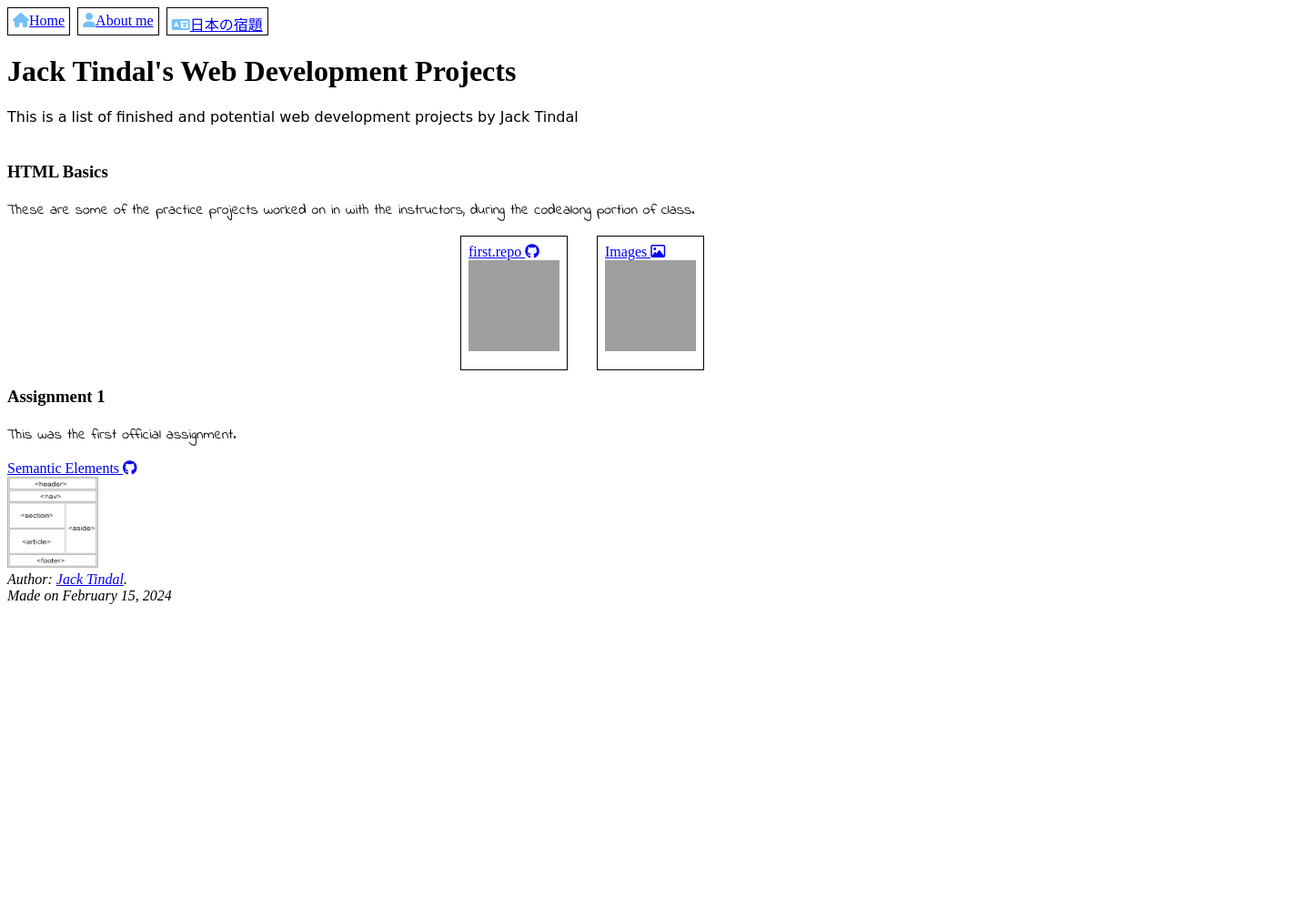
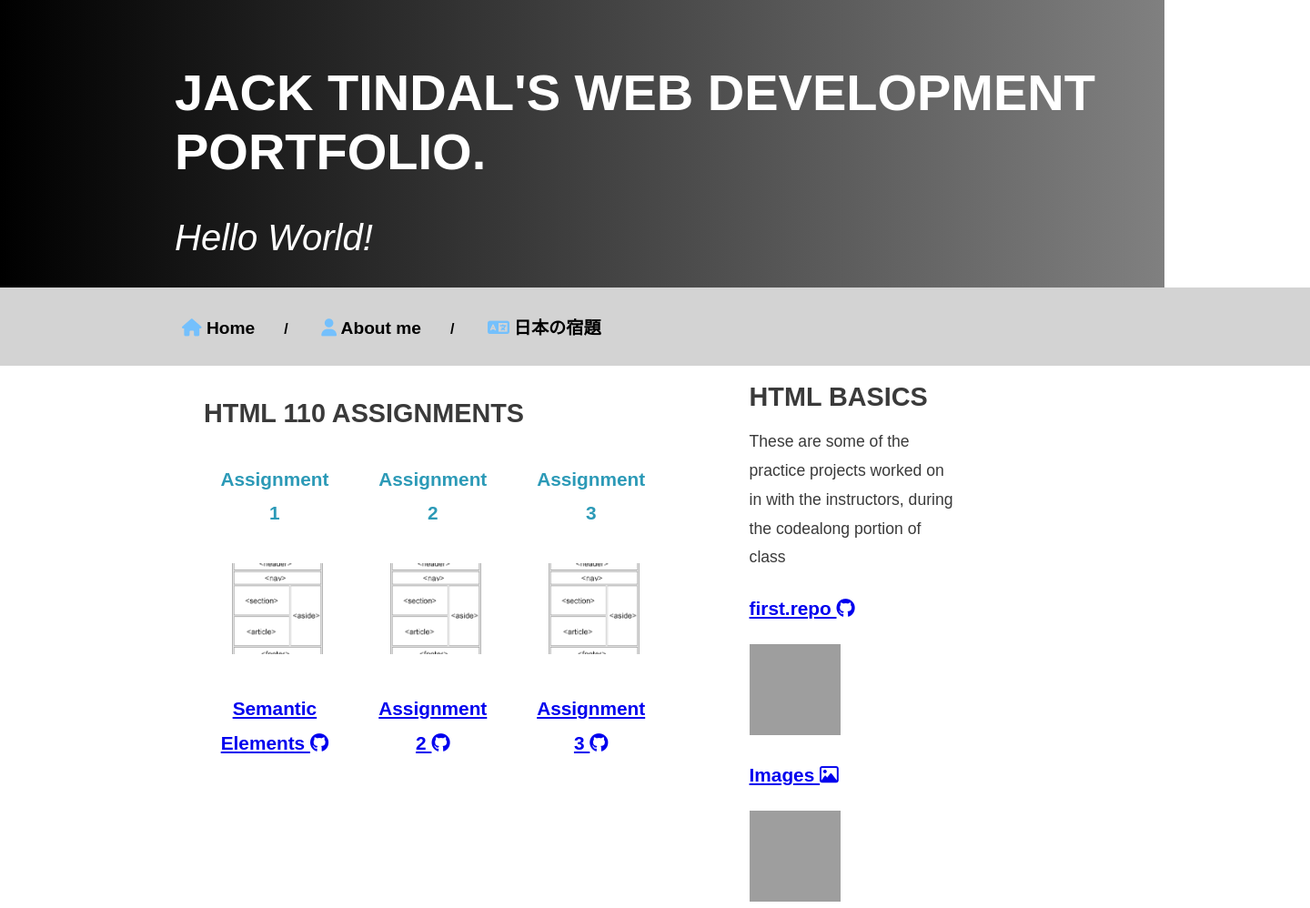
Before and after one commit to tindalj/portfolio, a plain HTML site: page index.html in a window 1280 px wide. Shown: the top 998 px of the page at 91% size, 1440 px wide, since content can reach past the window. Before the commit the page ends 800 px from the top, so only its background shows below. Drawn offline with Linux system fonts and the light colour scheme; grey boxes are pictures that could not be loaded; a web font is replaced by a local one.

Commit message:
complete revamp of portfolio

```diff
--- a/index.html
+++ b/index.html
@@ -9,69 +9,71 @@
     <link rel="preconnect" href="https://fonts.gstatic.com" crossorigin>
     <link href="https://fonts.googleapis.com/css2?family=Cedarville+Cursive&family=Indie+Flower&family=Noto+Serif+JP&display=swap" rel="stylesheet">
   </head>
+
   <body>
     <header>
-      <nav class="container">
-        <div class="box">
-          <a href="index.html"><i class="fa-solid fa-house" style="color: #74C0FC;"></i>Home</a>
-        </div>
-        <div class="box">
-          <a href="about-me.html"><i class="fa-solid fa-user" style="color: #74C0FC;"></i>About me</a>
-        </div>
-        <div class="box">
-          <a class="noto-serif-jp-regular" href="日本の宿題.txt"><i class="fa-solid fa-language" style="color: #74C0FC;"></i>日本の宿題</a>
-        </div>
-      </nav>
-      <div class="container-two">
-        <div>
-          <h1>Jack Tindal's Web Development Projects</h1>
-          <h4 class="cedarville-cursive-regular">This is a list of finished and potential web development projects by Jack Tindal</h4>
+      <div class="banner">
+        <div class="banner-text">
+          <h1>Jack Tindal's Web Development Portfolio.</h1>
+          <p>Hello World!</p>
         </div>
       </div>
+      <nav class="head-navbar">
+        <ul>
+          <li><a href="index.html"><i class="fa-solid fa-house" style="color: #74C0FC;"></i> Home</a></li>
+          <li><a href="about-me.html"><i class="fa-solid fa-user" style="color: #74C0FC;"></i> About me</a></li>
+          <li><a class="noto-serif-jp-regular" href="日本の宿題.txt"><i class="fa-solid fa-language" style="color: #74C0FC;"></i> 日本の宿題</a></li>
+        </ul>
+      </nav>
     </header>
+    <main>
+      <div class="left-side">
+        <br>
+        <h2>HTML 110 Assignments</h2>
+        <ul class="assignments-container">
+          <li class="assignments-box">
+            <h3>Assignment 1</h3>
+            <div class="tilt pic">
+              <a href="https://github.com/tindalj/semantic-elements"><img src="images/img_sem_elements.jpg" height="100" width="100" alt="A webpage outline using semantic elements"></a>
+            </div>
+            <h3><a href="https://github.com/tindalj/semantic-elements">Semantic Elements <i class="fa-brands fa-github"></i></a></h3>
+          </li>
+          <li class="assignments-box">
+            <h3>Assignment 2</h3>
+            <div class="tilt pic">
+              <a href="#"><img src="images/img_sem_elements.jpg" height="100" width="100" alt="A webpage outline using semantic elements"></a>
+            </div>
+            <h3><a href="#">Assignment 2 <i class="fa-brands fa-github"></i></a></h3>
+          </li>
+          <li class="assignments-box">
+            <h3>Assignment 3</h3>
+            <div class="tilt pic">
+              <a href="#"><img src="images/img_sem_elements.jpg" height="100" width="100" alt="A webpage outline using semantic elements"></a>
+            </div>
+            <h3><a href="#">Assignment 3 <i class="fa-brands fa-github"></i></a></h3>
+          </li>
+        </ul>
+      </div>
 
-<article>
-  <div>
-    <h3>HTML Basics</h3>
-    <p class="indie-flower-regular">These are some of the practice projects worked on in with the instructors, during the codealong portion of class.</p>
-      <div class="container-one">
-        <div class="box-one">
-        <nav>
-          <a href="https://github.com/tindalj/first.repo">first.repo <i class="fa-brands fa-github"></i></a>
-        </nav>
-        <nav>
+      <aside class="right-sidebar">
+        <section>
+          <h2>HTML Basics</h2>
+          <p>These are some of the practice projects worked on in with the instructors, during the codealong portion of class</p>
+        </section>
+        <section>
+          <h3><a href="https://github.com/tindalj/first.repo">first.repo <i class="fa-brands fa-github"></i></a></h3>
           <a href="https://github.com/tindalj/first.repo"><img src="https://live.staticflickr.com/3036/2932268558_df701a31d8_b.jpg" height="100" width="100" alt="Hello World in neon text"></a>
-        </nav>
-        </div>
-        <div class="box-one">
-        <nav>
-          <a href="images.html">Images <i class="fa-regular fa-image"></i></a>
-        </nav>
-        <nav>
+        </section>
+        <section>
+          <h3><a href="images.html">Images <i class="fa-regular fa-image"></i></a></h3>
           <a href="images.html"><img src="https://live.staticflickr.com/4074/4799456606_d7a0569369.jpg" height="100" width="100" alt="A page full of seperate images"></a>
-        </nav>
-        </div>
-      </div>
-  </div>
-
-  <div>
-    <h3>Assignment 1</h3>
-    <p class="indie-flower-regular">This was the first official assignment.</p>
-    <nav>
-      <a href="https://github.com/tindalj/semantic-elements">Semantic Elements <i class="fa-brands fa-github"></i></a>
-    </nav>
-    <nav>
-      <a href="https://github.com/tindalj/semantic-elements"><img src="images/img_sem_elements.jpg" height="100" width="100" alt="A webpage outline using semantic elements"></a>
-    </nav>
-
-  </div>
-</article>
-
+        </section>
+      </aside>
+    </main>
     <footer>
       <address>
-      Author: <a href="mailto:tindalj@outlook.com">Jack Tindal</a>.<br> Made on <time datetime="2024-02-07 20:00">February 15, 2024</time>
-    </address>
-  </footer>
-
+        Author: <a href="mailto:tindalj@outlook.com">Jack Tindal</a>.<br> Made on <time datetime="2024-02-07 20:00">February 15, 2024</time>
+      </address>
+    </footer>
   </body>
 </html>
--- a/styles/stylesheet.css
+++ b/styles/stylesheet.css
@@ -1,68 +1,228 @@
-.container {
-  display: flex;
-  flex-direction: row;
-  flex-wrap: wrap;
-  flex-flow: row;
-  justify-content: flex-start;
-  gap:.5rem;
+body {
+    box-sizing: border-box;
+    font-family: sans-serif;
+    color: #3A3A3A;
+    margin: 0;
+    padding-bottom: 35rem;
+    position: relative;
 }
-
-.container-one {
-  display: flex;
-  flex-direction: row;
-  flex-wrap: wrap;
-  flex-flow: row;
-  justify-content: center;
-  align-items: flex-start;
-  gap: 2rem;
+main {
+    display: flex;
+    justify-content: space-between;
+    margin-top: 5rem;
 }
-
-.container-two {
-  display: flex;
-  flex-direction: column;
-  justify-content: center;
-  align-items: flex-start;
+h3 {
+    font-size: 1.3rem;
+    line-height: 180%;
+    color:#2C9AB7;
 }
-
-.box {
-  border: 1px solid black;
-  background: white;
-  padding-left: 5px;
-  padding-right: 5px;
-  padding-top: 5px;
+h2 {
+    font-size: 1.8rem;
+    text-transform: uppercase;
+    margin-bottom: 1rem;
 }
-
-.box-one {
-  border: 1px solid black;
-  background: white;
-  padding: .5rem;
-  padding-bottom: 1rem;
+p {
+    line-height: 180%;
+    font-size: 1.1rem;
 }
-
+.banner {
+    background-image: linear-gradient(to right, black , gray);
+    min-height: 316px;
+    background-position: center;
+    background-repeat: no-repeat;
+    background-size: cover;
+    position: relative;
+}
+.banner-text {
+    position: absolute;
+    text-align: center;
+    color: white;
+    text-align: left;
+    vertical-align: middle;
+    margin-left: 12rem;
+    top: 10%;
+}
+.banner-text h1 {
+    font-size: 3.5rem;
+    text-transform: uppercase;
+}
+.banner-text p {
+    font-size: 2.5rem;
+    line-height: normal;
+    font-style: italic;
+}
+.head-navbar {
+    position: absolute;
+    text-align: left;
+    top: 316px;
+    width: 100%;
+    background: lightgrey;
+    padding: .8rem 0;
+    padding-left: 10rem;
+}
+.head-navbar ul {
+    list-style-type: none;
+}
+.head-navbar li {
+    display: inline;
+}
+.head-navbar a {
+    text-decoration: none;
+    font-size: 1.2rem;
+    color: black;
+    font-weight: bold;
+}
+.head-navbar li:after {
+    content: "/";
+    padding: 2rem;
+    color: black;
+    font-weight: bold;
+}
+.head-navbar li:last-of-type:after {
+    content: none;
+}
+.left-side {
+    width: 65%;
+    margin: 0 3rem 0 14rem;
+}
+.quote {
+    color: #2C9AB7;
+    padding: 2rem 0 0 0;
+    font-size: 1.5rem;
+    margin-bottom: 0;
+}
+.cite-quote {
+    color: #2C9AB7;
+    padding: 0 0 2rem 0;
+    font-size: 1.5rem;
+    margin-top: 0;
+    font-style: italic;
+}
+.paragraph-text-link {
+    color:#2C9AB7;
+    text-decoration: none;
+}
+.right-sidebar {
+    width: 30%;
+    margin: 0 14rem 0 3rem;
+}
+.right-side img {
+    width: 100%;
+}
+.right-side a {
+    display: inline-block;
+    color: #2C9AB7;
+    margin-bottom: 2rem;
+    text-decoration: none;
+    font-size: 1.1rem;
+}
+footer {
+    position: absolute;
+    bottom: 0;
+    left: 0;
+    width: 100%;
+    color: white;
+    background-image: linear-gradient(to right, skyblue , pink);
+    background-position: center;
+    background-repeat: no-repeat;
+    background-size: cover;
+    text-align: center;
+    padding: 5rem 0;
+}
+footer img {
+    width: 25%;
+}
+footer ul {
+    list-style-type: none;
+    padding-bottom: 2rem;
+}
+footer li {
+    display: inline;
+}
+footer li:after {
+    content: "/";
+    padding: 1rem;
+}
+footer li:last-of-type:after {
+    content: none;
+}
+footer a {
+    text-decoration: none;
+    color: white;
+    font-weight: bold;
+}
+.footer-main-text {
+    display: inline-block;
+    line-height: 200%;
+    width: 30%;
+    padding: 1rem 0;
+}
+.location {
+    display: inline;
+    padding: 1rem 0;
+}
+.location:after {
+    content: "|";
+    padding: 0 1rem;
+}
+.location:last-of-type:after {
+    content: none;
+}
+.profile-main {
+    display: block;
+}
+.profile-header {
+    text-align: center;
+    padding: 2rem;
+}
+.assignments-container {
+    display: flex;
+    flex-wrap: wrap;
+    justify-content: center;
+    align-items: center;
+    gap: 3rem;
+    padding: 0;
+}
+.assignments-box {
+    width: 25%;
+    height: 650px;
+    list-style-type: none;
+    position: relative;
+    text-align: center;
+}
+.assignments-box img {
+    width: 100px;
+    height: 100px;
+    object-fit: cover;
+    border-radius: 10%;
+    padding: 1rem;
+}
+.desc p {
+    color: black;
+    text-align: left;
+}
+.desc a {
+    position:absolute;
+    text-decoration: none;
+    color:#2C9AB7;
+    bottom: 0;
+    left: 0;
+}
 .cedarville-cursive-regular {
   font-family: "Cedarville Cursive", cursive;
   font-weight: 400;
   font-style: normal;
 }
-
 .indie-flower-regular {
   font-family: "Indie Flower", cursive;
   font-weight: 400;
   font-style: normal;
 }
-
 .noto-serif-jp-regular {
   font-family: "Noto Serif JP", serif;
   font-weight: 400;
   font-style: normal;
 }
-
-p.a {
-  font-family: "Times New Roman", Times, serif;
-  font-weight: bold;
-  font-size: 300%
+.tilt:hover {
+          transform: rotate(-10deg);
 }
-
-footer {
-  font-style: italic;
-}
```
